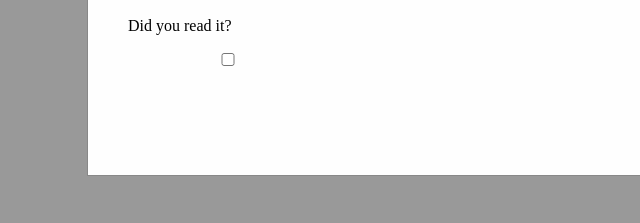
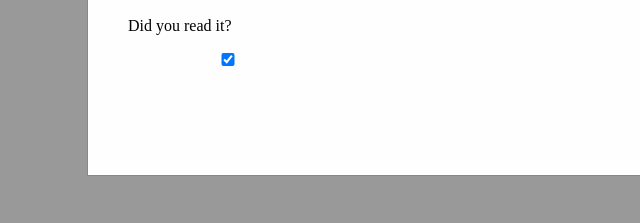
Before and after one commit to labihi/Library, a plain HTML site: page index.html in a window 1280 px wide. Both pictures are taken after a click on the button "Add Book". Shown: the part 314-537 px from the top of the page, 0-640 px from the left. Drawn offline with Linux system fonts and the light colour scheme.

Commit message:
Added checked property to the checkbox

```diff
--- a/index.html
+++ b/index.html
@@ -56,7 +56,7 @@
                     </div>
                     <div>
                         <label for="isRead">Did you read it?</label>
-                        <input type="checkbox" name="isRead" id="isRead">
+                        <input type="checkbox" name="isRead" id="isRead" checked>
                     </div>
                     <button type="button" onclick="createBook()" class="add-button">Add</button>
                 </form>
```
